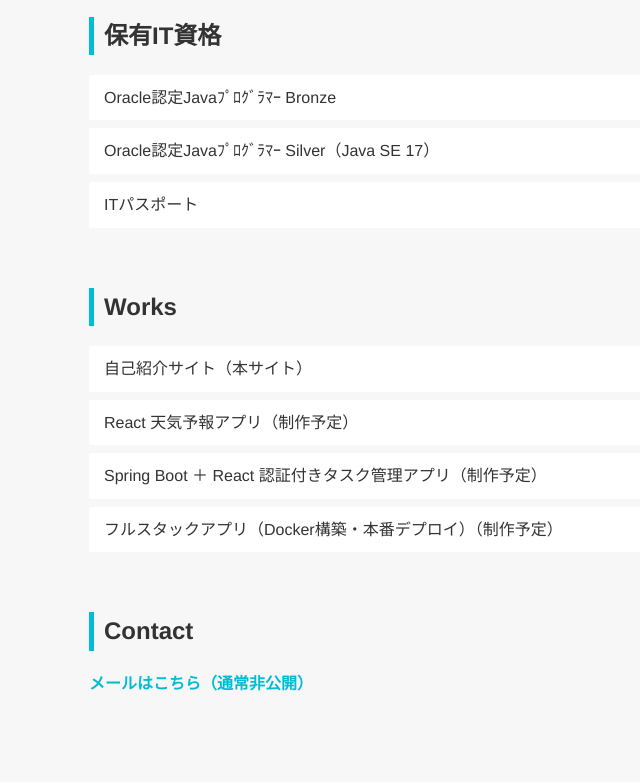
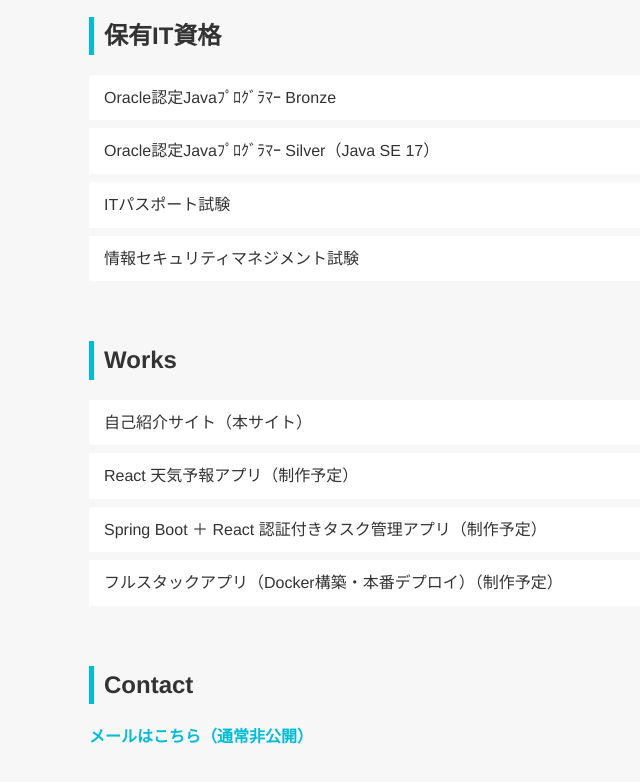
Before and after one commit to kawkaz-div/portfolio-profile-site, a plain HTML site: page index.html in a window 1280 px wide. Shown: the part 941-1723 px from the top of the page, without its empty margins (101-741 px from the left). Before the commit the page ends 1697 px from the top, so only its background shows below. Drawn offline with Linux system fonts and the light colour scheme.

Commit message:
add certification

```diff
--- a/index.html
+++ b/index.html
@@ -46,7 +46,8 @@
         <ul>
             <li>Oracle認定Javaﾌﾟﾛｸﾞﾗﾏｰ Bronze</li>
             <li>Oracle認定Javaﾌﾟﾛｸﾞﾗﾏｰ Silver（Java SE 17）</li>
-            <li>ITパスポート</li>
+            <li>ITパスポート試験</li>
+            <li>情報セキュリティマネジメント試験</li>
         </ul>
     </section>
 
```
